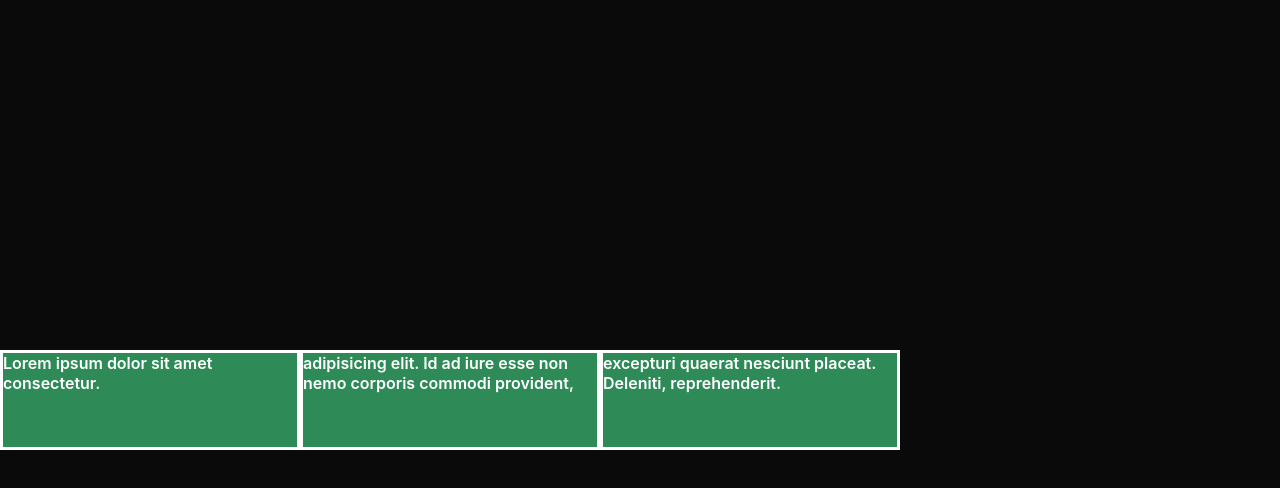
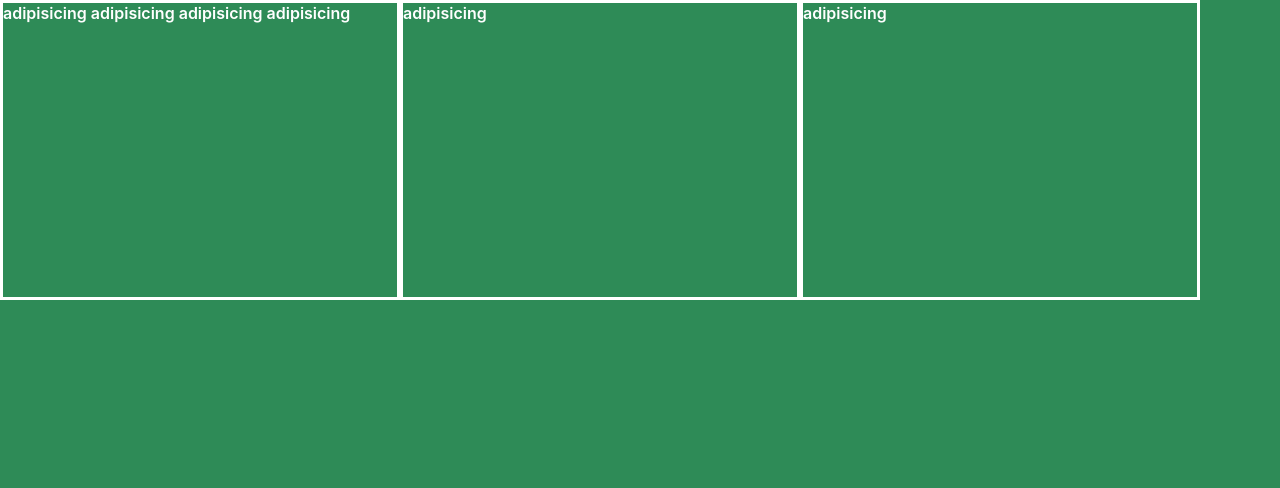
Before and after one commit to chebread/til, a React (Vite) app in the folder flex/: page / in a window 1280 px wide. Shown: the top 488 px of the page. Built offline with nearby package versions, Linux system fonts and the light colour scheme.

Commit message:
📝 init

```diff
--- a/flex/src/Example.tsx
+++ b/flex/src/Example.tsx
@@ -3,13 +3,9 @@ import styled from "styled-components";
 function Example() {
   return (
     <Container>
-      <Items>Lorem ipsum dolor sit amet consectetur.</Items>
-      <Items>
-        adipisicing elit. Id ad iure esse non nemo corporis commodi provident,
-      </Items>
-      <Items>
-        excepturi quaerat nesciunt placeat. Deleniti, reprehenderit.
-      </Items>
+      <Items>adipisicing adipisicing adipisicing adipisicing</Items>
+      <Items>adipisicing</Items>
+      <Items>adipisicing</Items>
     </Container>
   );
 }
@@ -17,16 +13,25 @@ function Example() {
 const Container = styled.div`
   display: flex;
   flex-direction: row;
-  align-content: center;
-  flex-wrap: wrap;
   height: 100vh;
+  background-color: seagreen;
+  width: 100vw;
 `;
 const Items = styled.div`
   background-color: seagreen;
   border: 3px solid #fff;
   box-sizing: border-box;
-  width: 300px;
-  height: 100px;
+  height: 300px;
+  width: 400px;
+  &:nth-child(1) {
+    flex-shrink: 1;
+  }
+  &:nth-child(2) {
+    flex-shrink: 5;
+  }
+  &:nth-child(3) {
+    flex-shrink: 1;
+  }
 `;
 
 export default Example;
```
Also changed, not shown: flex/src/Concept.tsx (+52 -4 lines).
